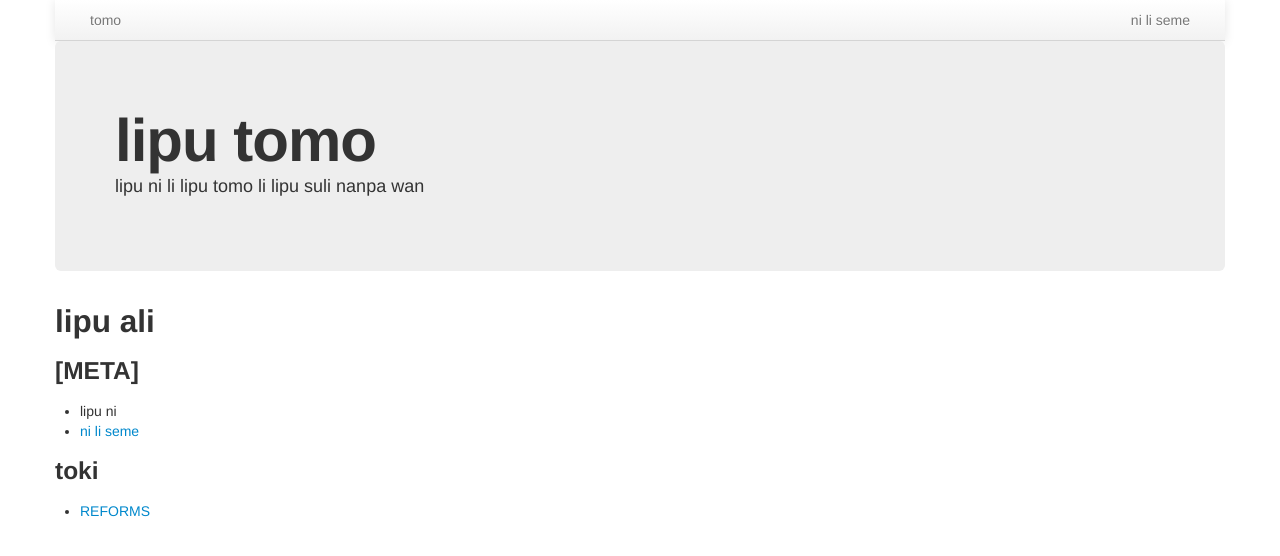
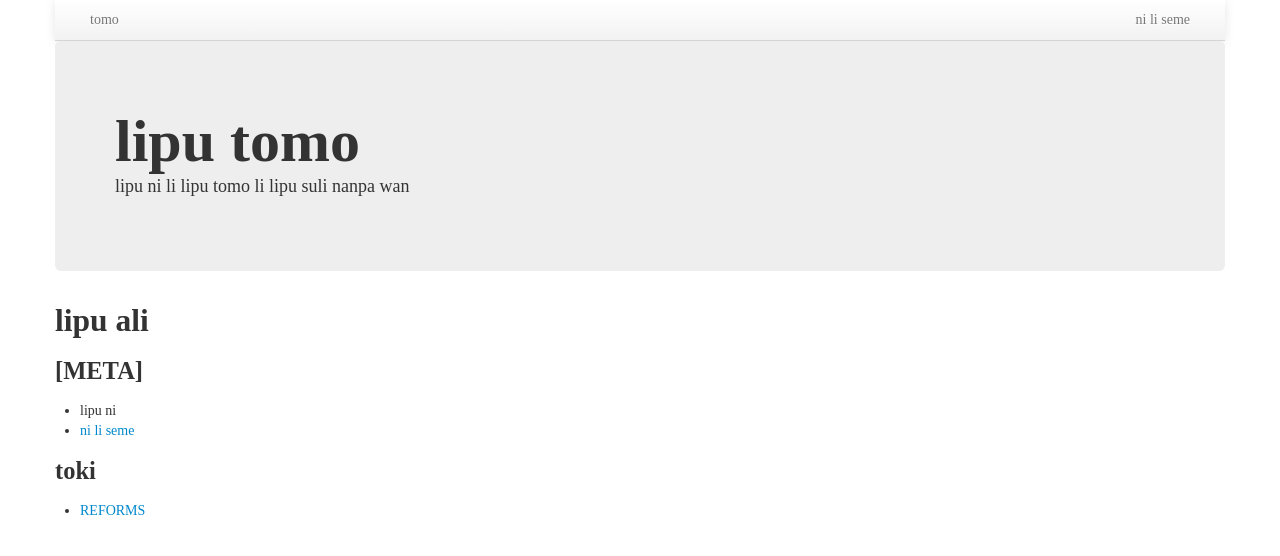
Before and after one commit to kijeEnki/linluwi, a Jekyll site: the page built from index.md, in a window 1280 px wide. Shown: the top 556 px of the page. Built offline with Jekyll 4.4.1, drawn with Linux system fonts in a browser that asks for light colours; some web fonts are replaced.

Commit message:
Update sitelen.css

```diff
--- a/css/sitelen.css
+++ b/css/sitelen.css
@@ -8,11 +8,11 @@
 	src: url("/linluwi/fonts/ffx.ttf"), local("fairfax pona hd");
 }
 
-:lang("tok") {
+:lang(tok) {
 	font-family: "sitelen seli kiwen", "fairfax";
 	letter-spacing: 0;
 }
 
-.hero-unit h1:lang("tok")  {
+.hero-unit h1:lang(tok)  {
 	letter-spacing: 0 !important;
 }
```
